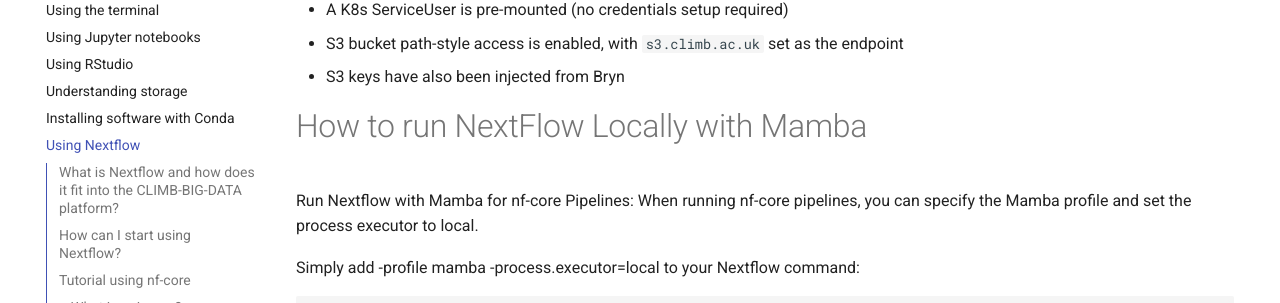
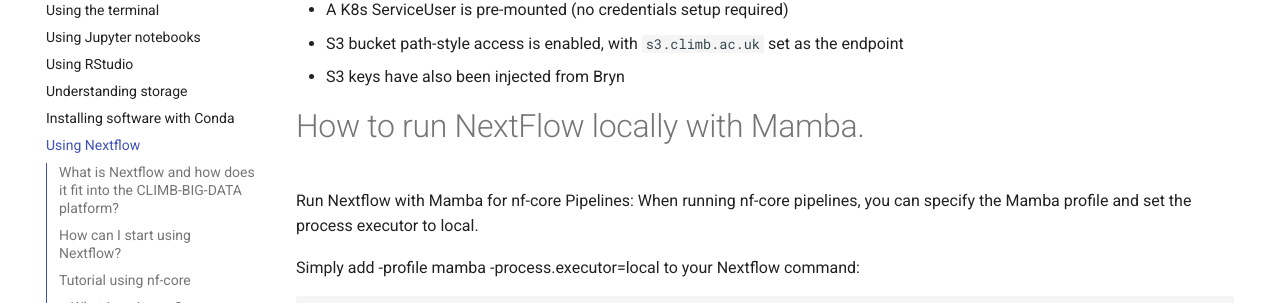
Before and after one commit to MRC-CLIMB/docs, an MkDocs documentation site: the page built from docs/notebook-servers/using-nextflow.md, in a window 1280 px wide and 900 px high, scrolled down 2590 px. Shown: the part 322-625 px from the top of the window. Built offline with MkDocs 1.6.1 and Material for MkDocs 9.7.7, drawn with Linux system fonts in a browser that asks for light colours.

Commit message:
grammar change

```diff
--- a/docs/notebook-servers/using-nextflow.md
+++ b/docs/notebook-servers/using-nextflow.md
@@ -116,7 +116,7 @@ We have tried to make it as easy as possible to use Nextflow on CLIMB, and to ma
 - S3 bucket path-style access is enabled, with `s3.climb.ac.uk` set as the endpoint
 - S3 keys have also been injected from Bryn
 
-# How to run NextFlow Locally with Mamba
+# How to run NextFlow locally with Mamba.
 
 Run Nextflow with Mamba for nf-core Pipelines: When running nf-core pipelines, you can specify the Mamba profile and set the process executor to local.
 
```
